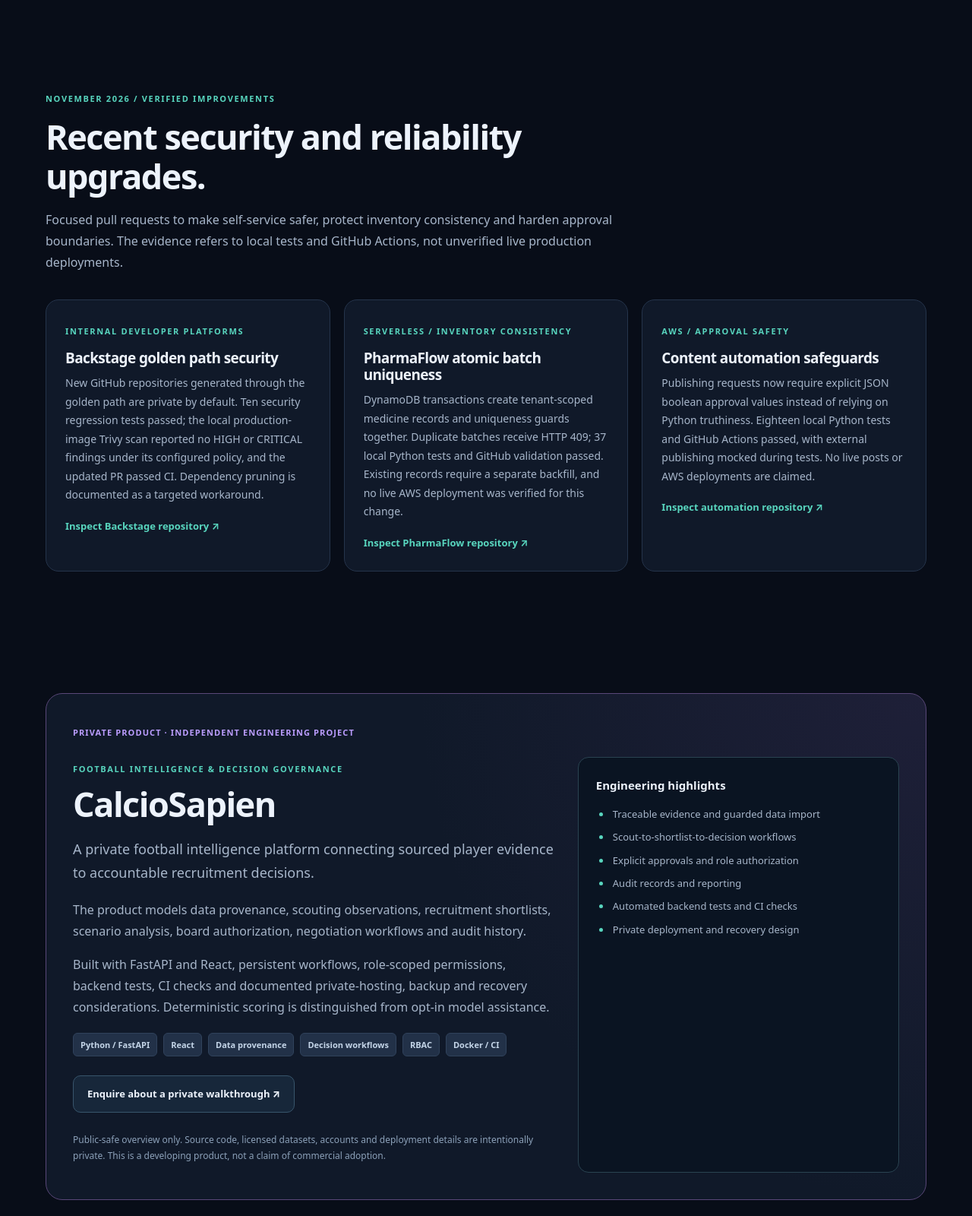
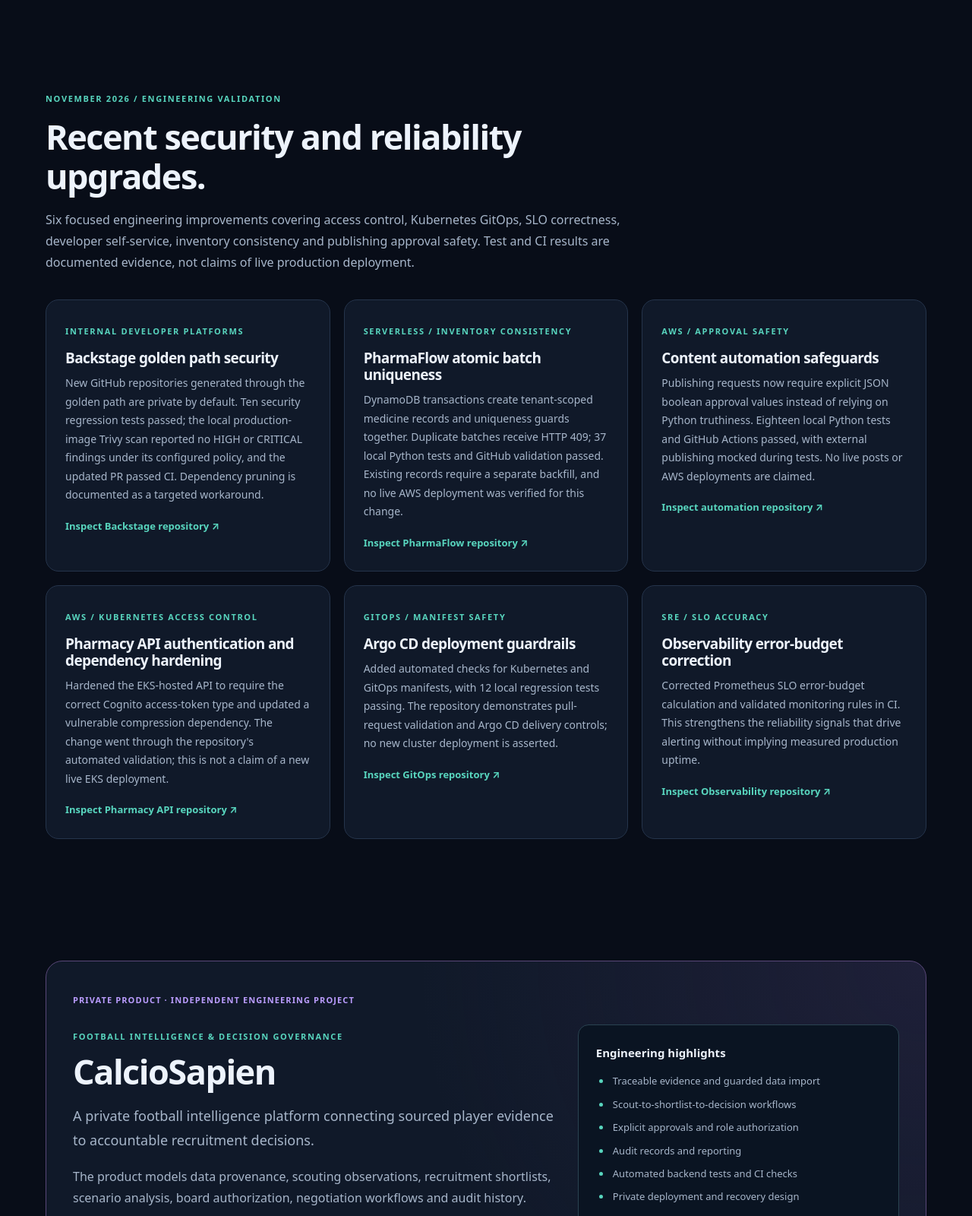
Before and after one commit to AZ1600/AZ1600.github.io, a plain HTML site: page index.html in a window 1280 px wide. Shown: the part 5780-7380 px from the top of the page at 76% size. Drawn offline with Linux system fonts and the light colour scheme.

Commit message:
Update index.html

```diff
--- a/index.html
+++ b/index.html
@@ -1174,9 +1174,9 @@
         <section class="section" id="recent-upgrades" aria-labelledby="recent-upgrades-heading">
             <div class="container">
                 <div class="section-heading">
-                    <span class="kicker">November 2026 / Verified improvements</span>
+                    <span class="kicker">November 2026 / Engineering validation</span>
                     <h2 id="recent-upgrades-heading">Recent security and reliability upgrades.</h2>
-                    <p>Focused pull requests to make self-service safer, protect inventory consistency and harden approval boundaries. The evidence refers to local tests and GitHub Actions, not unverified live production deployments.</p>
+                    <p>Six focused engineering improvements covering access control, Kubernetes GitOps, SLO correctness, developer self-service, inventory consistency and publishing approval safety. Test and CI results are documented evidence, not claims of live production deployment.</p>
                 </div>
                 <div class="card-grid">
                     <article class="card">
@@ -1201,6 +1201,30 @@
                         <p>Publishing requests now require explicit JSON boolean approval values instead of relying on Python truthiness. Eighteen local Python tests and GitHub Actions passed, with external publishing mocked during tests. No live posts or AWS deployments are claimed.</p>
                         <p style="margin-top:16px">
                             <a class="accent-link" href="https://github.com/AZ1600/AI-Powered-Content-Automation-Platform" target="_blank" rel="noopener noreferrer">Inspect automation repository ↗</a>
+                        </p>
+                    </article>
+                    <article class="card">
+                        <span class="kicker">AWS / Kubernetes access control</span>
+                        <h3 style="margin-top:12px">Pharmacy API authentication and dependency hardening</h3>
+                        <p>Hardened the EKS-hosted API to require the correct Cognito access-token type and updated a vulnerable compression dependency. The change went through the repository's automated validation; this is not a claim of a new live EKS deployment.</p>
+                        <p style="margin-top:16px">
+                            <a class="accent-link" href="https://github.com/AZ1600/pharmacy-api-eks" target="_blank" rel="noopener noreferrer">Inspect Pharmacy API repository ↗</a>
+                        </p>
+                    </article>
+                    <article class="card">
+                        <span class="kicker">GitOps / Manifest safety</span>
+                        <h3 style="margin-top:12px">Argo CD deployment guardrails</h3>
+                        <p>Added automated checks for Kubernetes and GitOps manifests, with 12 local regression tests passing. The repository demonstrates pull-request validation and Argo CD delivery controls; no new cluster deployment is asserted.</p>
+                        <p style="margin-top:16px">
+                            <a class="accent-link" href="https://github.com/AZ1600/platform-engineering-gitops-argocd" target="_blank" rel="noopener noreferrer">Inspect GitOps repository ↗</a>
+                        </p>
+                    </article>
+                    <article class="card">
+                        <span class="kicker">SRE / SLO accuracy</span>
+                        <h3 style="margin-top:12px">Observability error-budget correction</h3>
+                        <p>Corrected Prometheus SLO error-budget calculation and validated monitoring rules in CI. This strengthens the reliability signals that drive alerting without implying measured production uptime.</p>
+                        <p style="margin-top:16px">
+                            <a class="accent-link" href="https://github.com/AZ1600/platform-engineering-observability" target="_blank" rel="noopener noreferrer">Inspect Observability repository ↗</a>
                         </p>
                     </article>
                 </div>
@@ -1299,7 +1323,7 @@
                     <article class="card project-card">
                         <span class="category">AWS / Kubernetes</span>
                         <h4>Pharmacy API on Amazon EKS</h4>
-                        <p>FastAPI, Amazon Cognito, EKS Pod Identity, DynamoDB, resilience controls, CI/CD and container supply-chain validation.</p>
+                        <p>FastAPI on EKS with Cognito access-token validation, Pod Identity, DynamoDB, immutable container delivery, dependency hardening and automated CI checks.</p>
                         <a class="accent-link" href="https://github.com/AZ1600/pharmacy-api-eks" target="_blank" rel="noopener noreferrer">Explore repository ↗</a>
                     </article>
                     <article class="card project-card">
@@ -1311,7 +1335,7 @@
                     <article class="card project-card">
                         <span class="category">Microsoft Azure / Bicep</span>
                         <h4>AZ-104 Azure Infrastructure Lab</h4>
-                        <p>Private VMs, Bastion, managed identities, RBAC, Private Link, backup and deployment verification using Azure and Bicep.</p>
+                        <p>Azure and Bicep infrastructure labs covering private networking, NSGs, Linux VMs, RBAC, deployment validation and automated IaC security checks.</p>
                         <a class="accent-link" href="https://github.com/AZ1600/az104-azure-infrastructure-lab" target="_blank" rel="noopener noreferrer">Explore repository ↗</a>
                     </article>
                 </div>
@@ -1335,13 +1359,13 @@
                     <article class="card project-card">
                         <span class="category">GitOps / Kubernetes</span>
                         <h4>Argo CD GitOps Platform</h4>
-                        <p>Declarative Kubernetes delivery, pull-request validation, Argo CD reconciliation and release configuration.</p>
+                        <p>Declarative Kubernetes delivery with Argo CD, pull-request checks and 12 automated manifest guardrail tests to catch unsafe configuration changes.</p>
                         <a class="accent-link" href="https://github.com/AZ1600/platform-engineering-gitops-argocd" target="_blank" rel="noopener noreferrer">Explore repository ↗</a>
                     </article>
                     <article class="card project-card">
                         <span class="category">Developer Self-Service</span>
                         <h4>Backstage Generated Inventory API</h4>
-                        <p>A FastAPI service created from a Backstage golden path with container, Kubernetes, CI and test support.</p>
+                        <p>A FastAPI service scaffolded through a Backstage golden path, demonstrating template-based self-service, containerization, Kubernetes manifests and CI tests.</p>
                         <a class="accent-link" href="https://github.com/AZ1600/backstage-generated-inventory-api" target="_blank" rel="noopener noreferrer">Explore repository ↗</a>
                     </article>
                 </div>
@@ -1353,7 +1377,7 @@
                     <article class="card project-card">
                         <span class="category">Site Reliability Engineering</span>
                         <h4>Platform Observability Stack</h4>
-                        <p>Prometheus, Grafana, OpenTelemetry, Loki, Tempo, SLO monitoring, error-budget alerts and rule validation.</p>
+                        <p>Prometheus, Grafana, OpenTelemetry, Loki and Tempo with SLO monitoring, corrected error-budget calculations and validated alerting rules.</p>
                         <a class="accent-link" href="https://github.com/AZ1600/platform-engineering-observability" target="_blank" rel="noopener noreferrer">Explore repository ↗</a>
                     </article>
                     <article class="card project-card">
@@ -1377,7 +1401,7 @@
                     <article class="card project-card">
                         <span class="category">Serverless Application</span>
                         <h4>Cloud-Native Pharmacy Platform</h4>
-                        <p>React, AWS Lambda and DynamoDB inventory with atomic, tenant-scoped medicine batch uniqueness; 37 Python tests and passing CI. No live AWS deployment claimed.</p>
+                        <p>React and AWS serverless pharmacy inventory with atomic DynamoDB batch uniqueness per tenant, HTTP 409 duplicate handling, 37 Python tests and passing CI; backfill and AWS deployment remain separate.</p>
                         <a class="accent-link" href="https://github.com/AZ1600/CloudNativePharmacyPlatform" target="_blank" rel="noopener noreferrer">Explore repository ↗</a>
                     </article>
                     <article class="card project-card">
```
